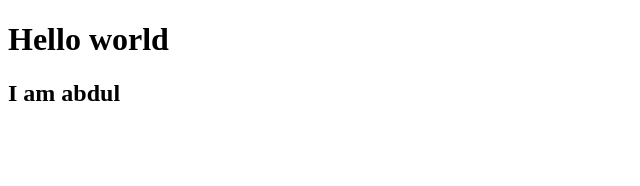
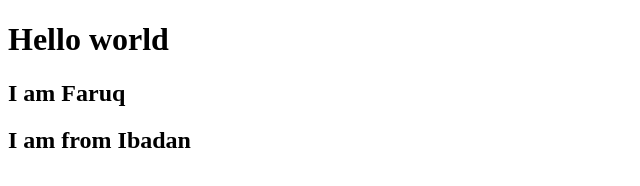
Before and after one commit to Faruq-Hameed/Abdul-Repo, a plain HTML site: page FolderA/index.html in a window 1280 px wide. Shown: the whole page, without its empty margins (0-640 px from the left). Drawn offline with Linux system fonts and the light colour scheme.

Commit message:
changed html content

```diff
--- a/FolderA/index.html
+++ b/FolderA/index.html
@@ -7,6 +7,7 @@
 </head>
 <body>
     <h1>Hello world</h1>
-    <h2>I am abdul</h2>
+    <h2>I am Faruq</h2>
+    <h2>I am from Ibadan</h2>
 </body>
 </html>
```
